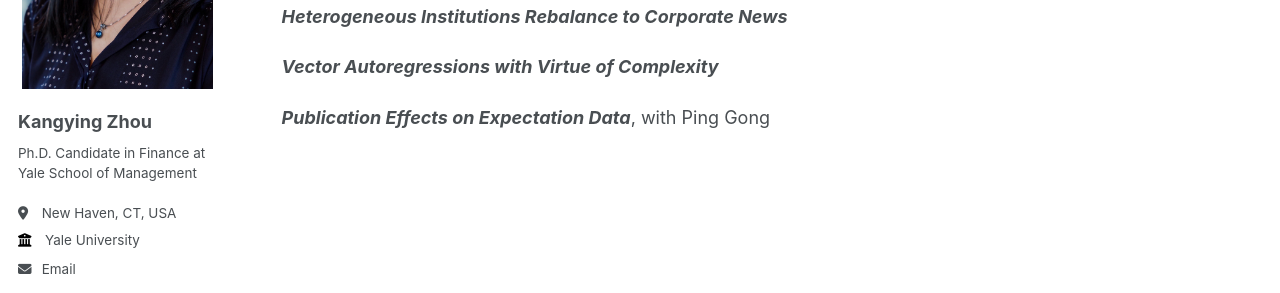
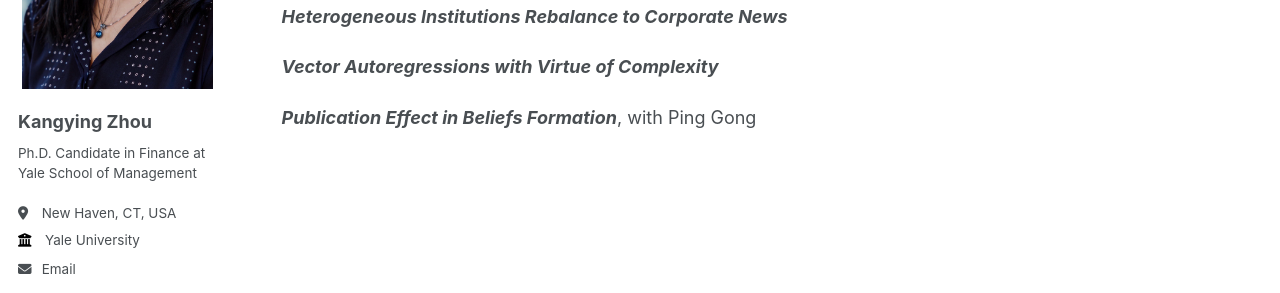
Before and after one commit to rosieli5/rosieli5.github.io, a Jekyll site: the page built from _pages/about.md, in a window 1280 px wide and 900 px high, scrolled down 1421 px. Shown: the part 365-658 px from the top of the window. Built offline with Jekyll 4.4.1, drawn with Linux system fonts in a browser that asks for light colours; some web fonts are replaced.

Commit message:
Update about.md

```diff
--- a/_pages/about.md
+++ b/_pages/about.md
@@ -68,7 +68,7 @@ __*Heterogeneous Institutions Rebalance to Corporate News*__
 
 __*Vector Autoregressions with Virtue of Complexity*__
 
-__*Publication Effects on Expectation Data*__, with Ping Gong
+__*Publication Effect in Beliefs Formation*__, with Ping Gong
 
 
 
```
